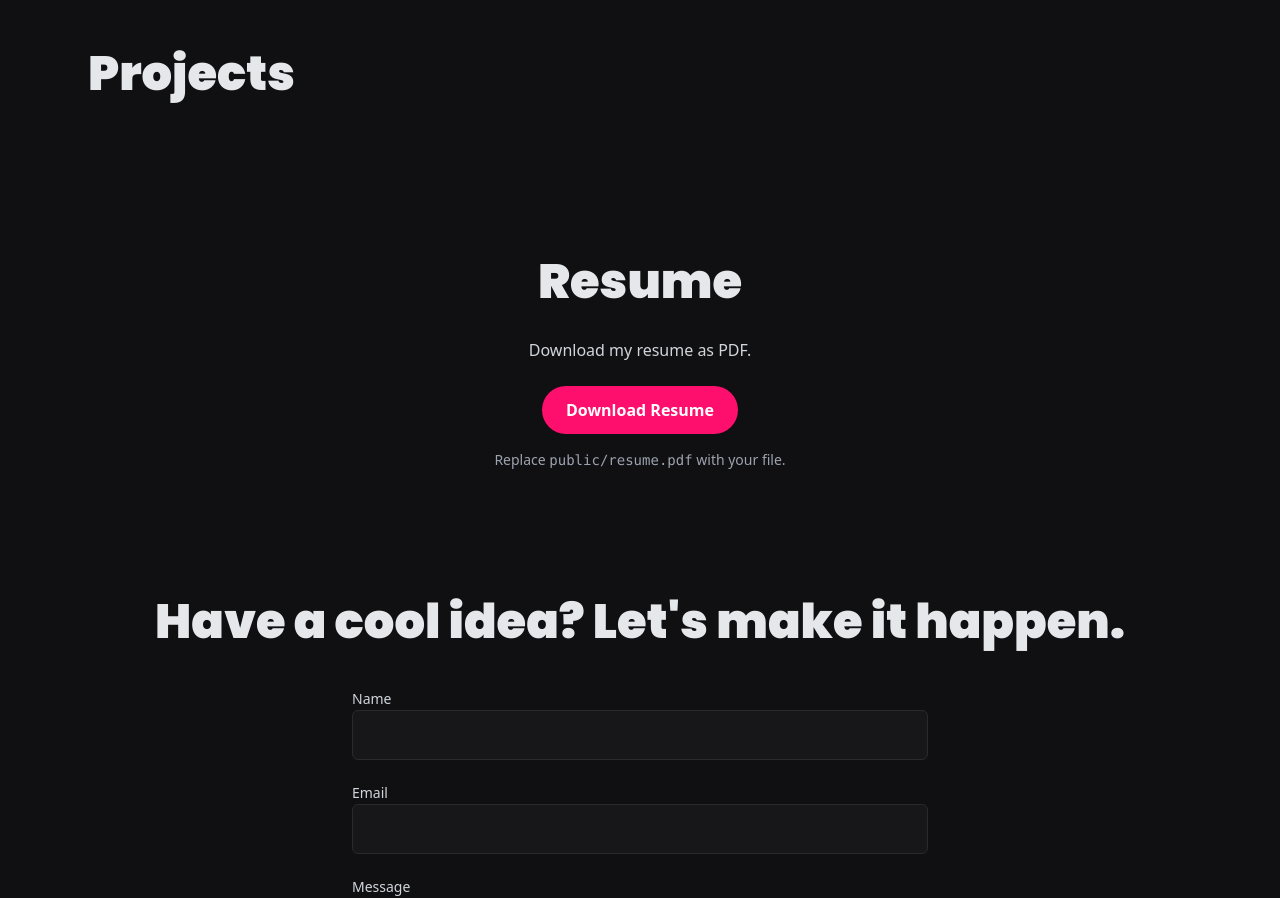
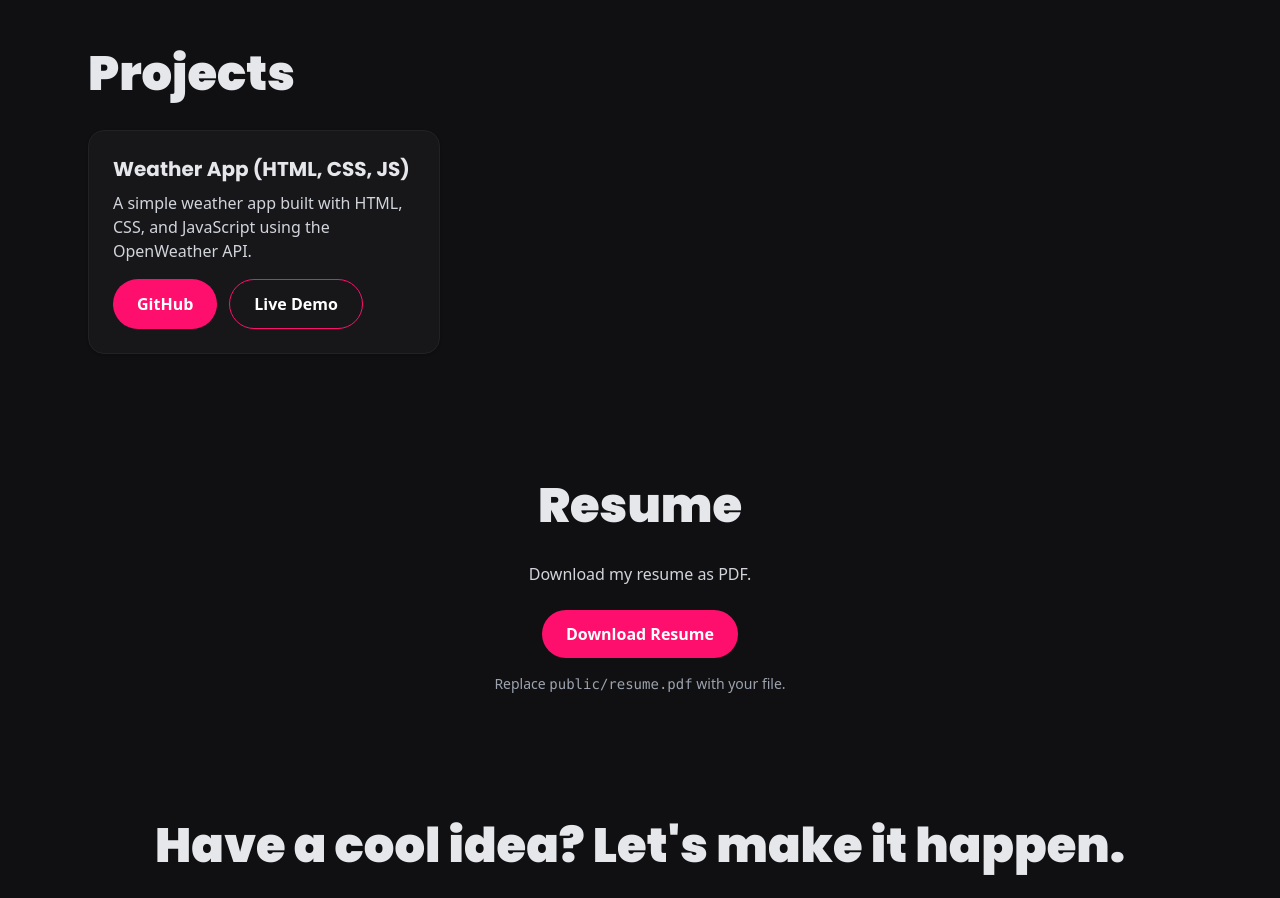
Before and after one commit to Prakashdamai/portfolio, a React (Vite) app: page / in a window 1280 px wide. Shown: the part 1980-2878 px from the top of the page. Built offline with nearby package versions, Linux system fonts and the light colour scheme.

Commit message:
initial commit

```diff
--- a/src/components/Projects.jsx
+++ b/src/components/Projects.jsx
@@ -1,6 +1,12 @@
 import React from 'react'
 
 const projects = [
+  {
+    title: "Weather App (HTML, CSS, JS)",
+    description: "A simple weather app built with HTML, CSS, and JavaScript using the OpenWeather API.",
+    github: "https://github.com/Prakashdamai/weather-app",
+    demo: "https://prakashdamai.github.io/weather-app/"
+  },
 
 ]
 
```
